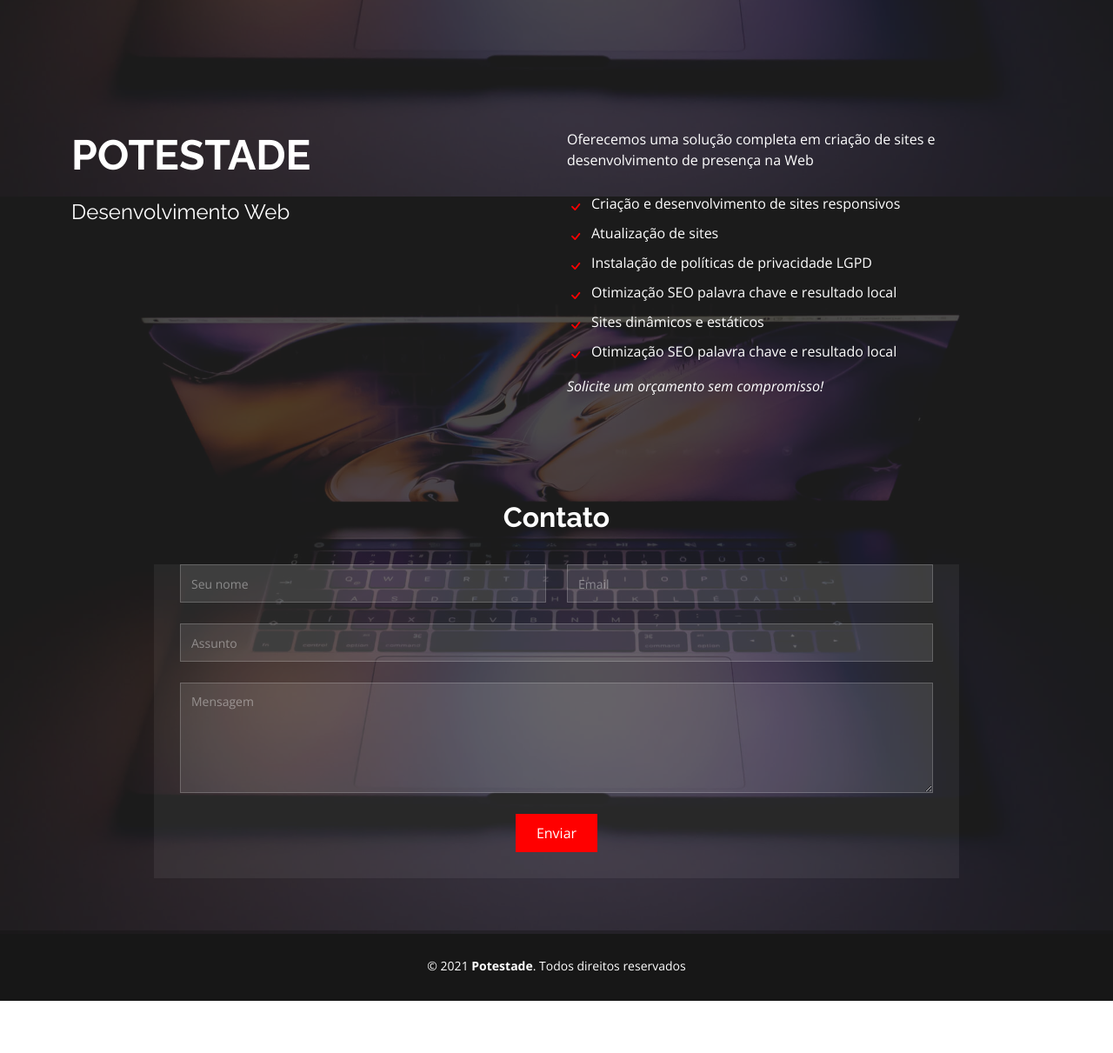
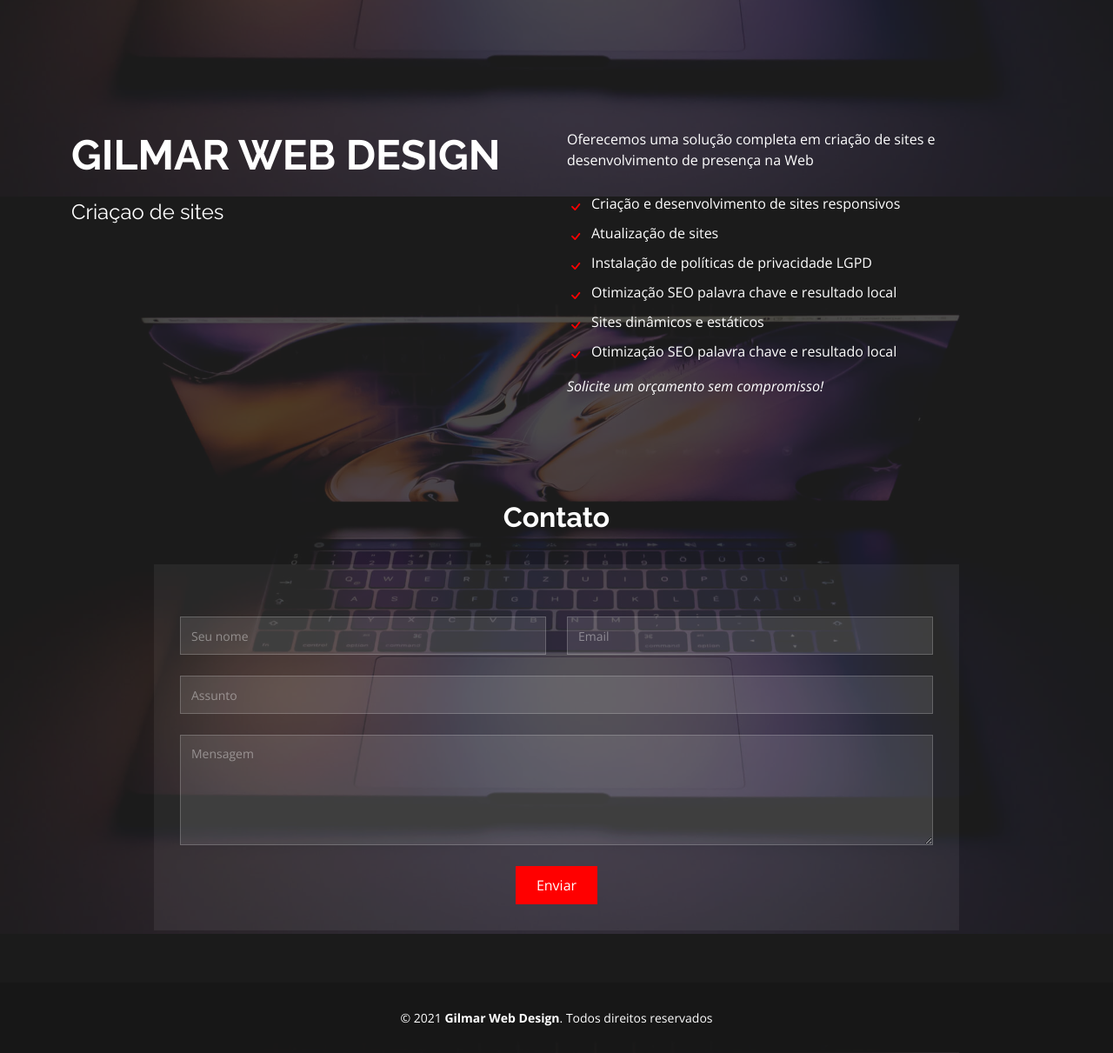
Before and after one commit to GilmarWebDesign/gwd.github.io, a plain HTML site: page index.html in a window 1280 px wide. Shown: the part 622-1833 px from the top of the page at 87% size. Before the commit the page ends 1773 px from the top, so only its background shows below. Drawn offline with nearby package versions, Linux system fonts and the light colour scheme.

Commit message:
Update index.html
Atualização

```diff
--- a/index.html
+++ b/index.html
@@ -4,7 +4,7 @@
 <head>
   <meta charset="utf-8">
   <meta content="width=device-width, initial-scale=1.0" name="viewport">
-  <title>Potestade - Desenvolvimento Web</title>
+  <title>Gilmar Web Design - Criação de sites</title>
   <meta content="Esteja sempre nos primeiros resultados das pesquisas no Google, criação de site responsivo, dinâmico, estático, todos com otimização SEO, solicite o seu agora!" name="description">
   <meta content="criação, desenvolvimento, construção, site, indexação, otimização, seo, redes sociais, google, criação de site, indexação de site, otimização de site, seo para site, construção de site, desenvolvimento de site" name="keywords">
 
@@ -89,8 +89,8 @@
 
         <div class="row content">
           <div class="col-lg-6">
-            <h2>POTESTADE</h2>
-            <h3>Desenvolvimento Web</h3>
+            <h2>Gilmar Web Design</h2>
+            <h3>Criaçao de sites</h3>
           </div>
           <div class="col-lg-6 pt-4 pt-lg-0">
             <p>
@@ -125,27 +125,27 @@
 
           <div class="col-lg-10">
 
-            <!--<div class="info-wrap">
+            <div class="info-wrap">
               <div class="row">
                 <div class="col-lg-4 info">
-                  <i class="bi bi-geo-alt"></i>
+                  <!--<i class="bi bi-geo-alt"></i>
                   <h4>Endereço:</h4>
-                  <p>Rua Jaime Muniz, 29 Colubandê<br>São Gonçalo - RJ</p>
+                  <p>Rua Jaime Muniz, 29 Colubandê<br>São Gonçalo - RJ</p>-->
                 </div>
 
                 <div class="col-lg-4 info mt-4 mt-lg-0">
-                  <i class="bi bi-envelope"></i>
+                  <!--<i class="bi bi-envelope"></i>
                   <h4>Redes Sociais:</h4>
-                  <p>info@example.com<br>contact@example.com</p>
+                  <p>info@example.com<br>contact@example.com</p>-->
                 </div>
 
                 <div class="col-lg-4 info mt-4 mt-lg-0">
-                  <i class="bi bi-phone"></i>
+                  <!--<i class="bi bi-phone"></i>
                   <h4>Call:</h4>
-                  <p>+1 5589 55488 51<br>+1 5589 22475 14</p>
+                  <p>+1 5589 55488 51<br>+1 5589 22475 14</p>-->
                 </div>
               </div>
-            </div>-->
+            </div>
 
           </div>
 
@@ -188,7 +188,7 @@
   <footer id="footer">
     <div class="container">
       <div class="copyright">
-        &copy; 2021 <strong><span>Potestade</span></strong>. Todos direitos reservados
+        &copy; 2021 <strong><span>Gilmar Web Design</span></strong>. Todos direitos reservados
       </div>
 
     </div>
```
